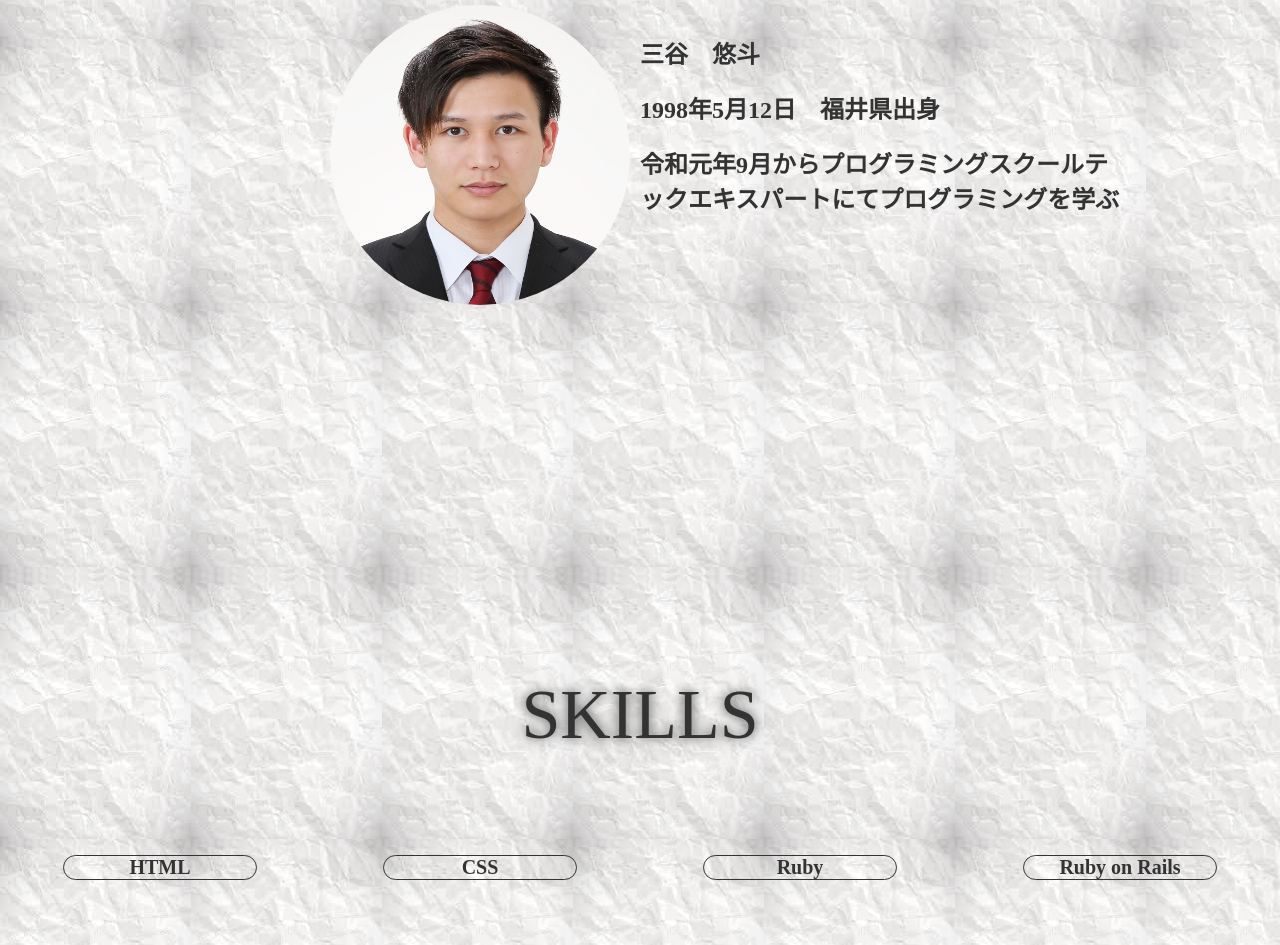
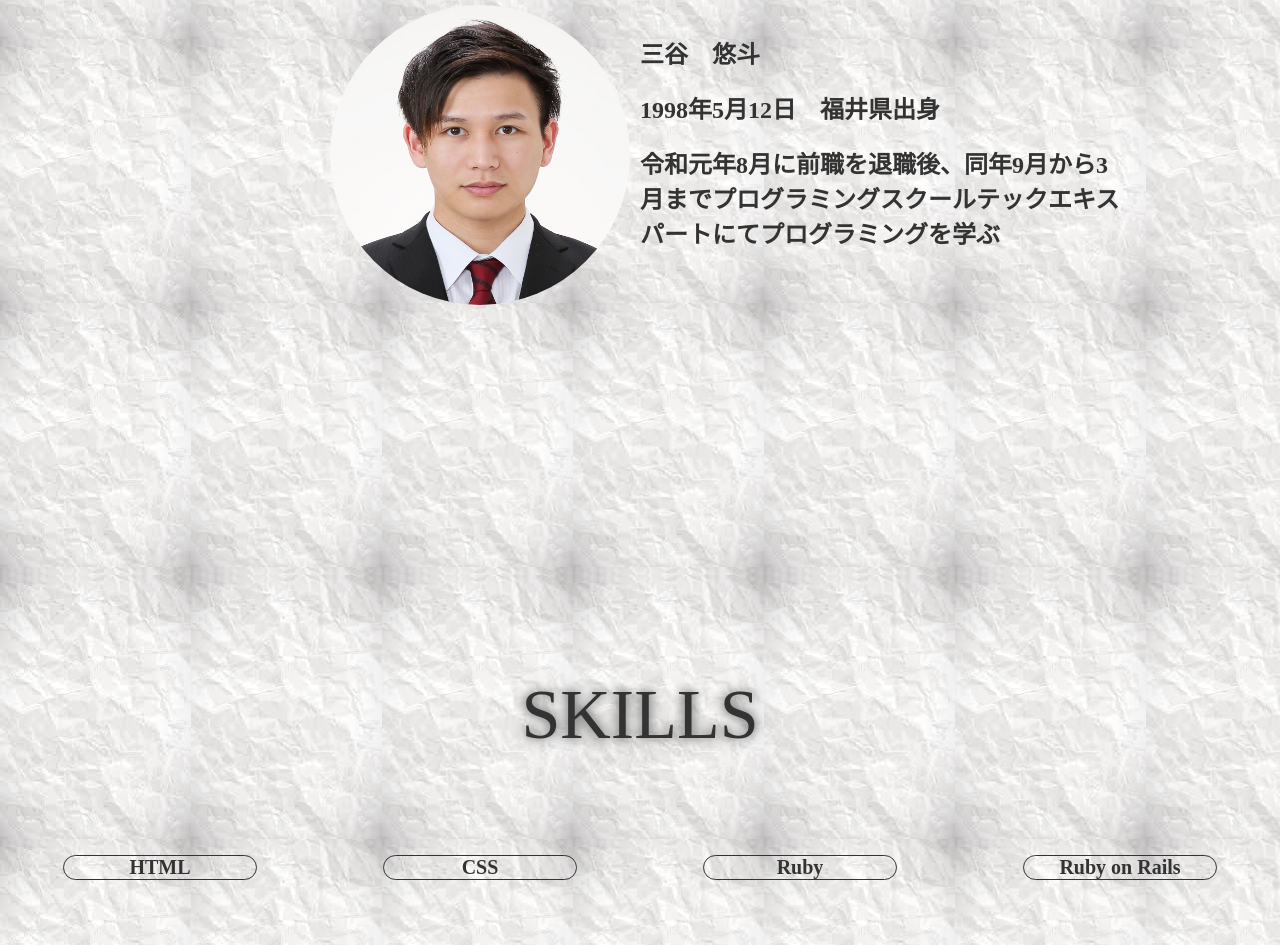
Before and after one commit to mitaniyuto/mita-portfolio, a plain HTML site: page index.html in a window 1280 px wide. Shown: the part 1072-2017 px from the top of the page. Drawn offline with nearby package versions, Linux system fonts and the light colour scheme.

Commit message:
Update index.html

```diff
--- a/index.html
+++ b/index.html
@@ -36,7 +36,7 @@
         <div class="profile">
           <h2>三谷　悠斗</h2>
           <h2>1998年5月12日　福井県出身</h2>
-          <h2>令和元年9月からプログラミングスクールテックエキスパートにてプログラミングを学ぶ</h2>
+          <h2>令和元年8月に前職を退職後、同年9月から3月までプログラミングスクールテックエキスパートにてプログラミングを学ぶ</h2>
 
         </div>
       </div>
```
